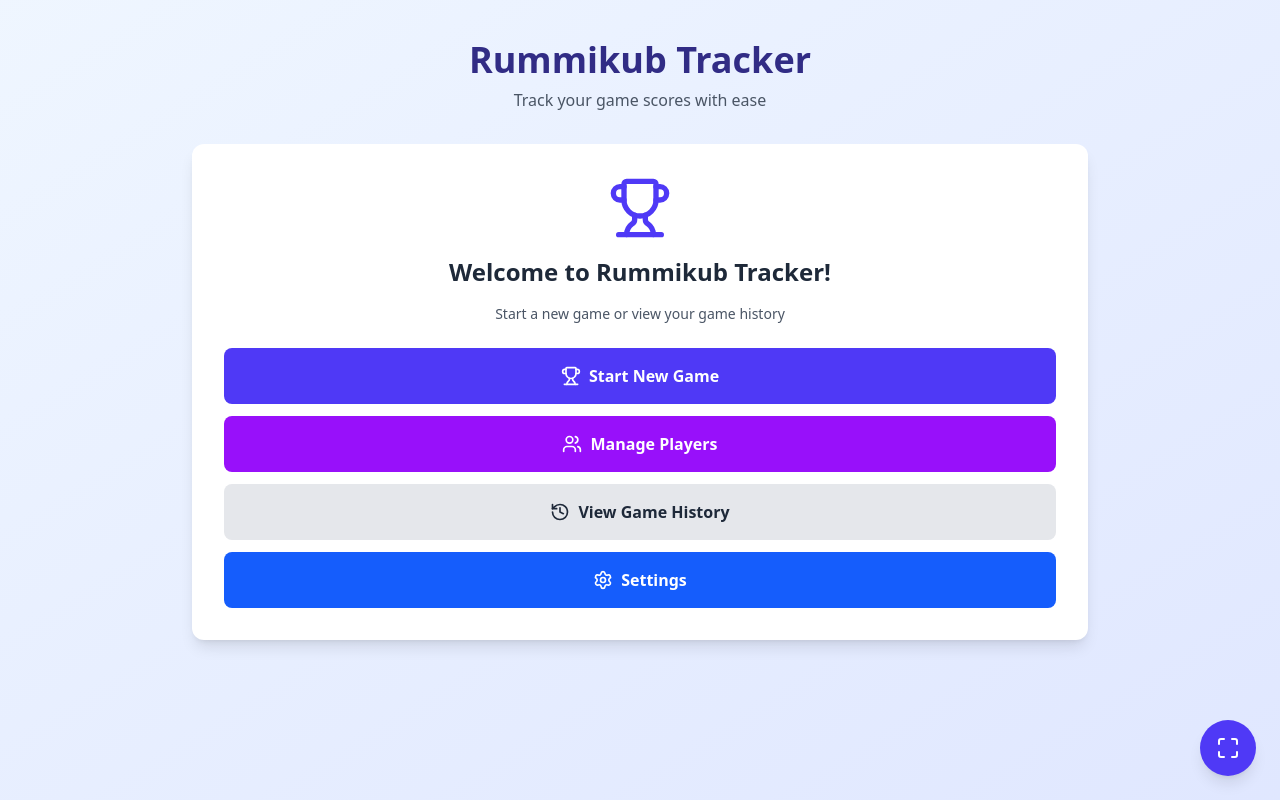
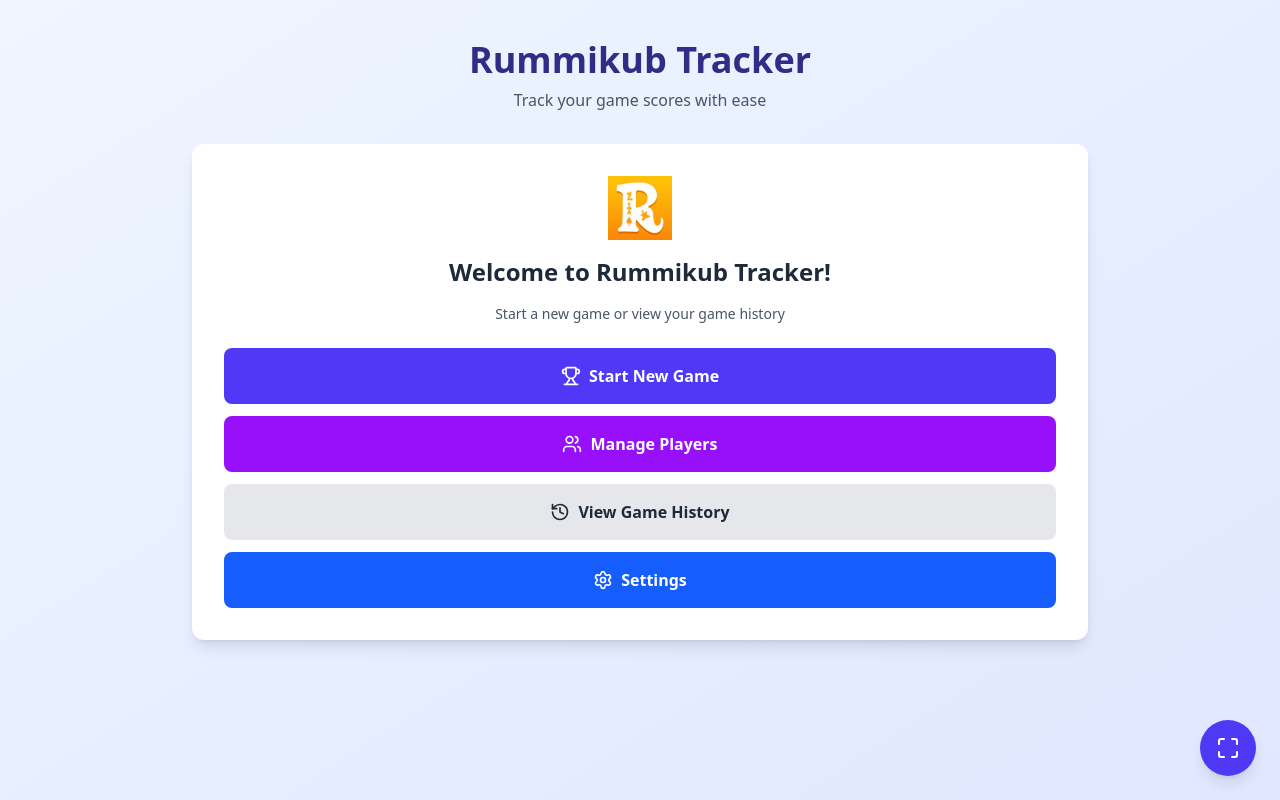
Before and after one commit to christophrus/rummikub-tracker, a React (Vite) app: page / in a window 1280 px wide. Built offline with nearby package versions, Linux system fonts and the light colour scheme.

Commit message:
fix for app icon

```diff
--- a/src/components/views/HomeView.jsx
+++ b/src/components/views/HomeView.jsx
@@ -44,7 +44,7 @@ export const HomeView = ({
       )}
 
       <div className="bg-white dark:bg-gray-800 rounded-xl shadow-lg p-4 sm:p-8 text-center">
-        <Trophy className="w-12 sm:w-16 h-12 sm:h-16 mx-auto mb-3 sm:mb-4 text-indigo-600 dark:text-indigo-400" />
+        <img src="/pwa-192x192.png" alt="Rummikub Tracker" className="w-12 sm:w-16 h-12 sm:h-16 mx-auto mb-3 sm:mb-4" />
         <h2 className="text-xl sm:text-2xl font-bold text-gray-800 dark:text-gray-100 mb-2 sm:mb-4">{t('welcomeTitle')}</h2>
         <p className="text-xs sm:text-sm text-gray-600 dark:text-gray-400 mb-4 sm:mb-6">{t('welcomeSubtitle')}</p>
         <div className="space-y-2 sm:space-y-3">
```
